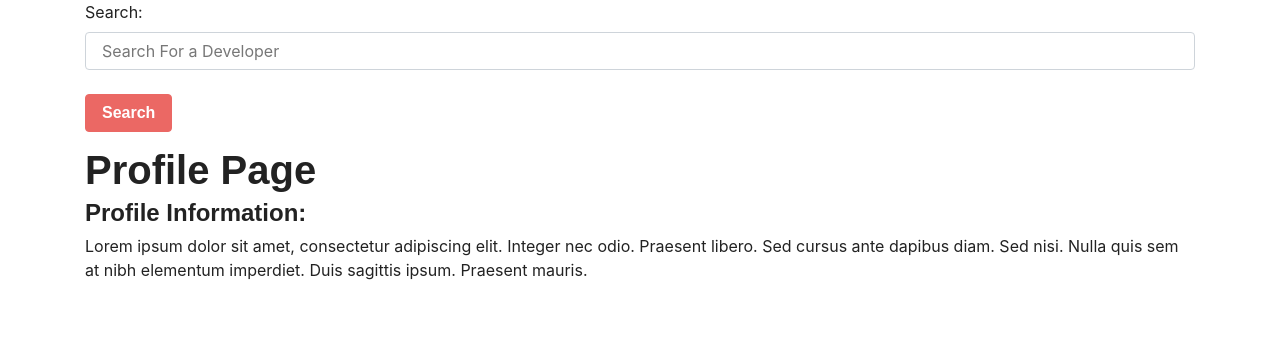
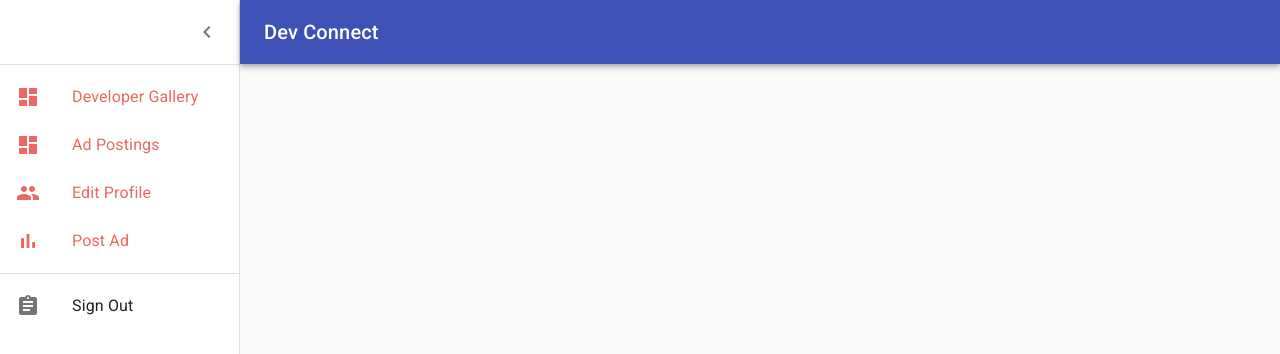
Before and after one commit to patrick-merrick/project-three, a React (Create React App) app in the folder client/: page / in a window 1280 px wide. Shown: the top 354 px of the page. Built offline with nearby package versions, Linux system fonts and the light colour scheme; no server answers; a web font is replaced by a local one.

Commit message:
set home page to dashboard.

```diff
--- a/client/src/App.js
+++ b/client/src/App.js
@@ -1,8 +1,8 @@
 import React from "react";
 
 // import SignIn from "./pages/SignIn";
-import Profile from "./pages/Profile/index";
-// import Dashboard from "./pages/Dashboard";
+// import Profile from "./pages/Profile/index";
+import Dashboard from "./pages/Dashboard";
 
 // function SignIn() {
 //   return (
@@ -20,6 +20,6 @@ import Profile from "./pages/Profile/index";
 // export default App;
 
 function App() {
-  return <Profile />;
+  return <Dashboard />;
 }
 export default App;
```
